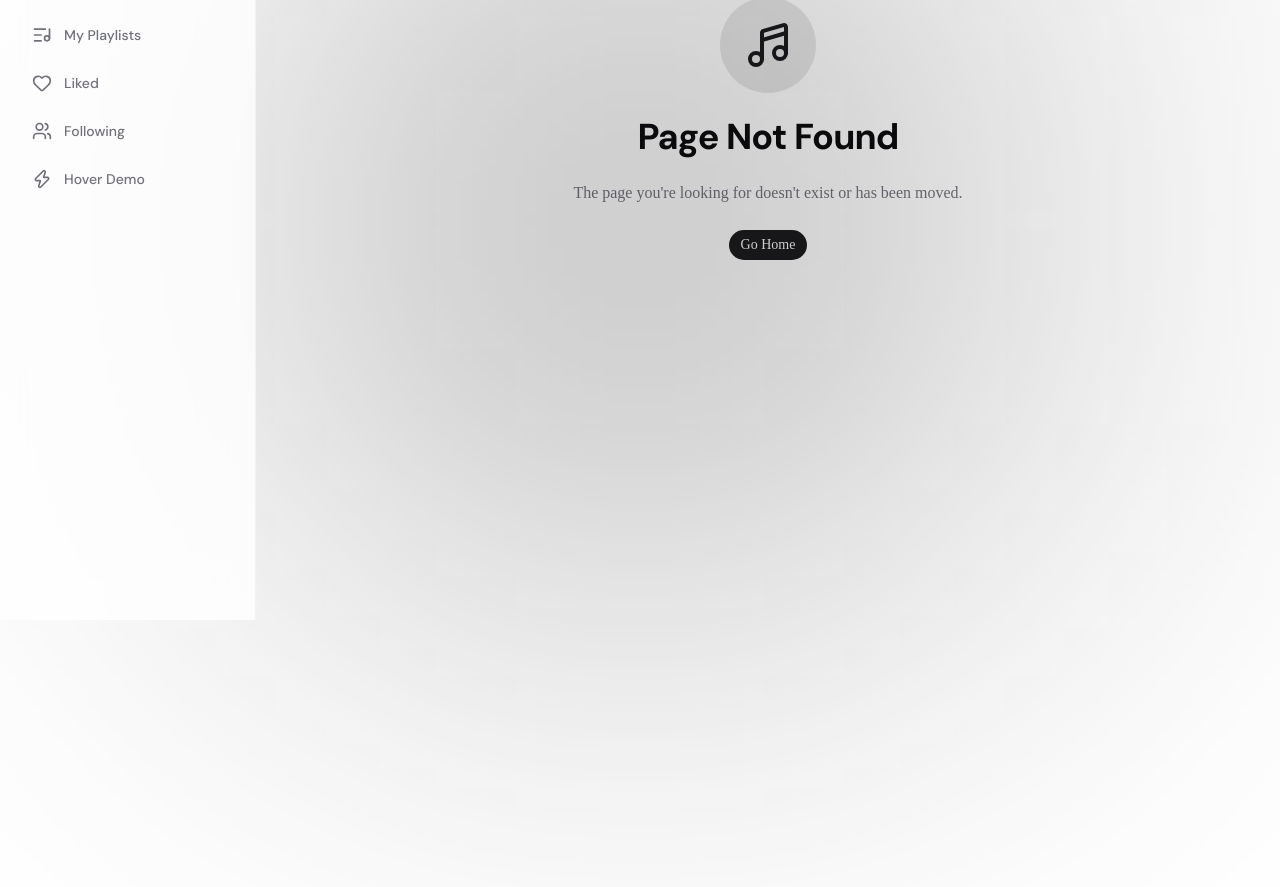
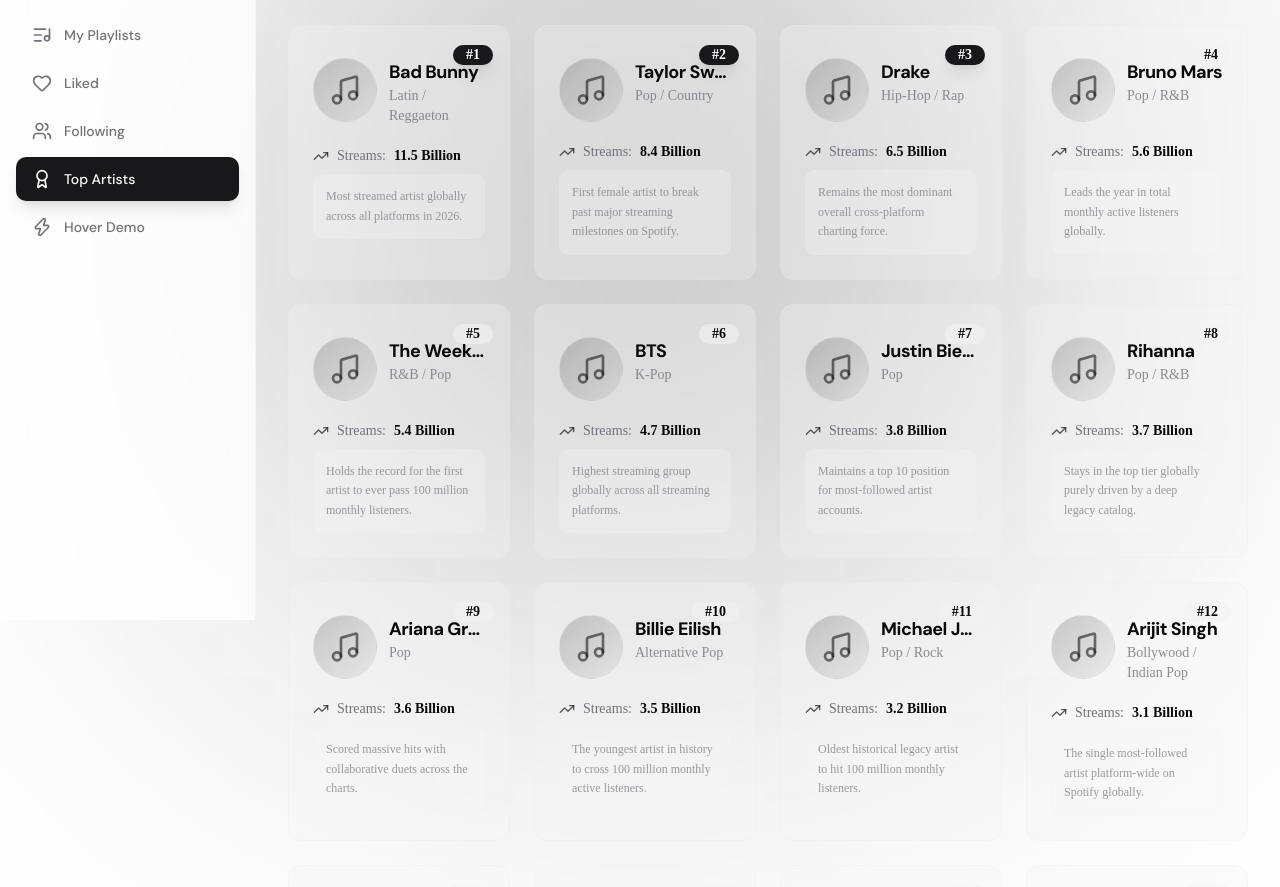
Before and after one commit to dilyorbek777/vibify, a Next.js app: page /top-artists in a window 1280 px wide. Before the commit this address had no page. Shown: the part 180-1067 px from the top of the page. Before the commit the page ends 869 px from the top, so only its background shows below. Built offline with nearby package versions, Linux system fonts and the light colour scheme.

Commit message:
Top artist

```diff
--- /dev/null
+++ b/app/top-artists/page.tsx
@@ -0,0 +1,84 @@
+import { Card, CardContent } from '@/components/ui/card'
+import { Badge } from '@/components/ui/badge'
+import { Award, TrendingUp, Music } from 'lucide-react'
+import BackgroundPattern from '@/components/BackgroundPattern'
+import { topArtists } from '@/constants'
+import Link from 'next/link'
+
+export default function TopArtistsPage() {
+  return (
+    <div className="min-h-screen bg-background text-foreground pb-20 md:pb-24">
+      <BackgroundPattern />
+      <main className="max-w-7xl relative z-10 mx-auto p-4 md:p-6 lg:p-8 space-y-6 md:space-y-8">
+        {/* Header */}
+        <div className="flex items-center justify-between">
+          <div>
+            <h1 className="text-3xl md:text-4xl font-bold tracking-tight font-heading mb-2 flex items-center gap-3">
+              <Award className="h-8 w-8 text-primary" />
+              Top Artists
+            </h1>
+            <p className="text-muted-foreground">
+              The {topArtists.length} most streamed artists globally in 2026
+            </p>
+          </div>
+        </div>
+
+        {/* Artists Grid */}
+        <div className="grid grid-cols-1 sm:grid-cols-2 lg:grid-cols-3 xl:grid-cols-4 gap-4 md:gap-6">
+          {topArtists.map((artist) => (
+            <Link href={`/?q=${artist.artist}`}
+              key={artist.rank}
+              className="group relative overflow-hidden border border-border/20 bg-card/30 hover:bg-card/70 transition-all duration-300 rounded-xl p-6 flex flex-col gap-4"
+            >
+              {/* Rank Badge */}
+              <div className="absolute top-4 right-4 z-10">
+                <Badge
+                  variant={artist.rank <= 3 ? "default" : "secondary"}
+                  className={`rounded-full px-3 py-1 font-bold text-sm ${
+                    artist.rank <= 3
+                      ? 'bg-linear-to-r from-primary to-primary/80 shadow-lg'
+                      : 'bg-muted/60'
+                  }`}
+                >
+                  #{artist.rank}
+                </Badge>
+              </div>
+
+              {/* Artist Info */}
+              <div className="space-y-3 pt-2">
+                <div className="flex items-start gap-3">
+                  <div className="h-16 w-16 rounded-full bg-linear-to-br from-primary/20 to-primary/5 flex items-center justify-center border border-border/20 shrink-0">
+                    <Music className="h-8 w-8 text-primary/60" />
+                  </div>
+                  <div className="flex-1 min-w-0">
+                    <h3 className="text-lg font-bold tracking-tight truncate group-hover:text-primary transition-colors font-heading">
+                      {artist.artist}
+                    </h3>
+                    <p className="text-sm text-muted-foreground/80 font-medium">
+                      {artist.primary_genre}
+                    </p>
+                  </div>
+                </div>
+
+                {/* Stats */}
+                <div className="space-y-2 pt-2">
+                  <div className="flex items-center gap-2 text-sm">
+                    <TrendingUp className="h-4 w-4 text-primary/70" />
+                    <span className="text-muted-foreground">Streams:</span>
+                    <span className="font-semibold text-foreground">{artist.global_streams_2026}</span>
+                  </div>
+
+                  <div className="bg-muted/30 rounded-lg p-3 border border-border/10">
+                    <p className="text-xs text-muted-foreground/70 leading-relaxed">
+                      {artist.notable_achievement}
+                    </p>
+                  </div>
+                </div>
+              </div>
+            </Link>
+          ))}
+        </div>
+      </main>
+    </div>
+  )
+}
--- a/components/Sidebar.tsx
+++ b/components/Sidebar.tsx
@@ -2,7 +2,7 @@
 
 import Link from 'next/link'
 import { usePathname } from 'next/navigation'
-import { Home, Clock, ListMusic, Heart, Zap, Users } from 'lucide-react'
+import { Home, Clock, ListMusic, Heart, Zap, Users, Award } from 'lucide-react'
 import { cn } from '@/lib/utils'
 
 const navigation = [
@@ -11,6 +11,7 @@
   { name: 'My Playlists', href: '/myplaylists', icon: ListMusic },
   { name: 'Liked', href: '/liked', icon: Heart },
   { name: 'Following', href: '/following', icon: Users },
+  { name: 'Top Artists', href: '/top-artists', icon: Award },
   { name: 'Hover Demo', href: '/hover-anim', icon: Zap },
 ]
 
--- a/constants/index.ts
+++ b/constants/index.ts
@@ -188,3 +188,149 @@
     },
   },
 ];
+
+
+export const topArtists = [
+  {
+    rank: 1,
+    artist: "Bad Bunny",
+    global_streams_2026: "11.5 Billion",
+    primary_genre: "Latin / Reggaeton",
+    notable_achievement: "Most streamed artist globally across all platforms in 2026.",
+    image:"https://is1-ssl.mzstatic.com/image/thumb/Features211/v4/6c/92/d4/6c92d475-7be5-8b7a-a7d8-fdc3d937629e/mza_9478576998108878943.png/400x400bb.jpg"
+  },
+  {
+    rank: 2,
+    artist: "Taylor Swift",
+    global_streams_2026: "8.4 Billion",
+    primary_genre: "Pop / Country",
+    notable_achievement: "First female artist to break past major streaming milestones on Spotify.",
+    image:"https://is1-ssl.mzstatic.com/image/thumb/AMCArtistImages221/v4/70/30/3b/70303b1c-4744-57b7-27be-5cb94a8fc3cb/ami-identity-994af5c375f4c3aa96cd6ced4a700799-2025-09-26T18-27-12.403Z_cropped.png/400x400bb.jpg"
+  },
+  {
+    rank: 3,
+    artist: "Drake",
+    global_streams_2026: "6.5 Billion",
+    primary_genre: "Hip-Hop / Rap",
+    notable_achievement: "Remains the most dominant overall cross-platform charting force.",
+  },
+  {
+    rank: 4,
+    artist: "Bruno Mars",
+    global_streams_2026: "5.6 Billion",
+    primary_genre: "Pop / R&B",
+    notable_achievement: "Leads the year in total monthly active listeners globally.",
+  },
+  {
+    rank: 5,
+    artist: "The Weeknd",
+    global_streams_2026: "5.4 Billion",
+    primary_genre: "R&B / Pop",
+    notable_achievement: "Holds the record for the first artist to ever pass 100 million monthly listeners.",
+  },
+  {
+    rank: 6,
+    artist: "BTS",
+    global_streams_2026: "4.7 Billion",
+    primary_genre: "K-Pop",
+    notable_achievement: "Highest streaming group globally across all streaming platforms.",
+  },
+  {
+    rank: 7,
+    artist: "Justin Bieber",
+    global_streams_2026: "3.8 Billion",
+    primary_genre: "Pop",
+    notable_achievement: "Maintains a top 10 position for most-followed artist accounts.",
+  },
+  {
+    rank: 8,
+    artist: "Rihanna",
+    global_streams_2026: "3.7 Billion",
+    primary_genre: "Pop / R&B",
+    notable_achievement: "Stays in the top tier globally purely driven by a deep legacy catalog.",
+  },
+  {
+    rank: 9,
+    artist: "Ariana Grande",
+    global_streams_2026: "3.6 Billion",
+    primary_genre: "Pop",
+    notable_achievement: "Scored massive hits with collaborative duets across the charts.",
+  },
+  {
+    rank: 10,
+    artist: "Billie Eilish",
+    global_streams_2026: "3.5 Billion",
+    primary_genre: "Alternative Pop",
+    notable_achievement: "The youngest artist in history to cross 100 million monthly active listeners.",
+  },
+  {
+    rank: 11,
+    artist: "Michael Jackson",
+    global_streams_2026: "3.2 Billion",
+    primary_genre: "Pop / Rock",
+    notable_achievement: "Oldest historical legacy artist to hit 100 million monthly listeners.",
+  },
+  {
+    rank: 12,
+    artist: "Arijit Singh",
+    global_streams_2026: "3.1 Billion",
+    primary_genre: "Bollywood / Indian Pop",
+    notable_achievement: "The single most-followed artist platform-wide on Spotify globally.",
+  },
+  {
+    rank: 13,
+    artist: "Madonna",
+    global_streams_2026: "2.9 Billion",
+    primary_genre: "Pop / Dance",
+    notable_achievement: "First living artist over the age of 60 to top the Billboard Artist 100 chart.",
+  },
+  {
+    rank: 14,
+    artist: "Ella Langley",
+    global_streams_2026: "2.8 Billion",
+    primary_genre: "Country",
+    notable_achievement: "Spent 13 massive weeks holding down the No. 1 spot on the Hot 100.",
+  },
+  {
+    rank: 15,
+    artist: "Lady Gaga",
+    global_streams_2026: "2.7 Billion",
+    primary_genre: "Pop",
+    notable_achievement: "Dominated charts via massive viral streaming collaborations.",
+  },
+  {
+    rank: 16,
+    artist: "Eminem",
+    global_streams_2026: "2.6 Billion",
+    primary_genre: "Hip-Hop",
+    notable_achievement: "Remains the most-followed and most-streamed solo rapper of all time.",
+  },
+  {
+    rank: 17,
+    artist: "Ed Sheeran",
+    global_streams_2026: "2.5 Billion",
+    primary_genre: "Pop",
+    notable_achievement: "Secures a permanent hold in the top 5 most-followed artists globally.",
+  },
+  {
+    rank: 18,
+    artist: "Tate McRae",
+    global_streams_2026: "2.4 Billion",
+    primary_genre: "Pop",
+    notable_achievement: "Surpassed 20.8 billion cumulative career streams this year.",
+  },
+  {
+    rank: 19,
+    artist: "Olivia Rodrigo",
+    global_streams_2026: "2.2 Billion",
+    primary_genre: "Pop / Rock",
+    notable_achievement: "Consistently logged multiple simultaneous tracks in the top 20 charts.",
+  },
+  {
+    rank: 20,
+    artist: "Cody Johnson",
+    global_streams_2026: "2.1 Billion",
+    primary_genre: "Country",
+    notable_achievement: "Won ACM Entertainer of the Year and reached 8 billion career streams.",
+  }
+]
```
